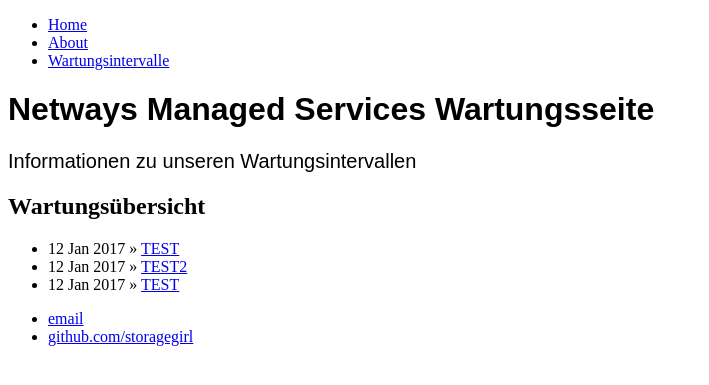
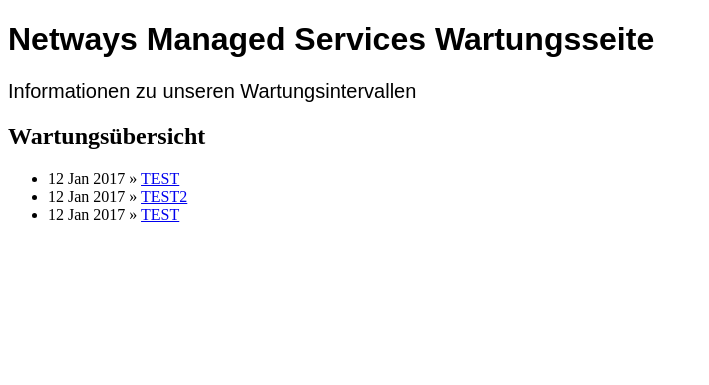
Before and after one commit to Storagegirl/storagegirl.github.io, a Jekyll site: the page built from index.html, in a window 1280 px wide. Shown: the top 385 px of the page, without its empty margins (0-709 px from the left). Built offline with Jekyll 4.4.1, drawn with Linux system fonts in a browser that asks for light colours.

Commit message:
Update default.html

```diff
--- a/_layouts/default.html
+++ b/_layouts/default.html
@@ -6,23 +6,12 @@
 			<link rel="stylesheet" type="text/css" href="/css/main.css">
 		</head>
 		<body>
-			<nav>
-	    		<ul>
-	        		<li><a href="/">Home</a></li>
-		        	<li><a href="/about">About</a></li>
-	        		<li><a href="/blog">Wartungsintervalle</a></li>
-	    		</ul>
-			</nav>
+
 			<div class="container">
 
 			{{ content }}
 
 			</div><!-- /.container -->
-			<footer>
-	    		<ul>
-	        		<li><a href="mailto:nicole.lang@storagegirl.de">email</a></li>
-	        		<li><a href="https://github.com/storageirl">github.com/storagegirl</a></li>
-				</ul>
-			</footer>
+
 		</body>
 	</html>
```
